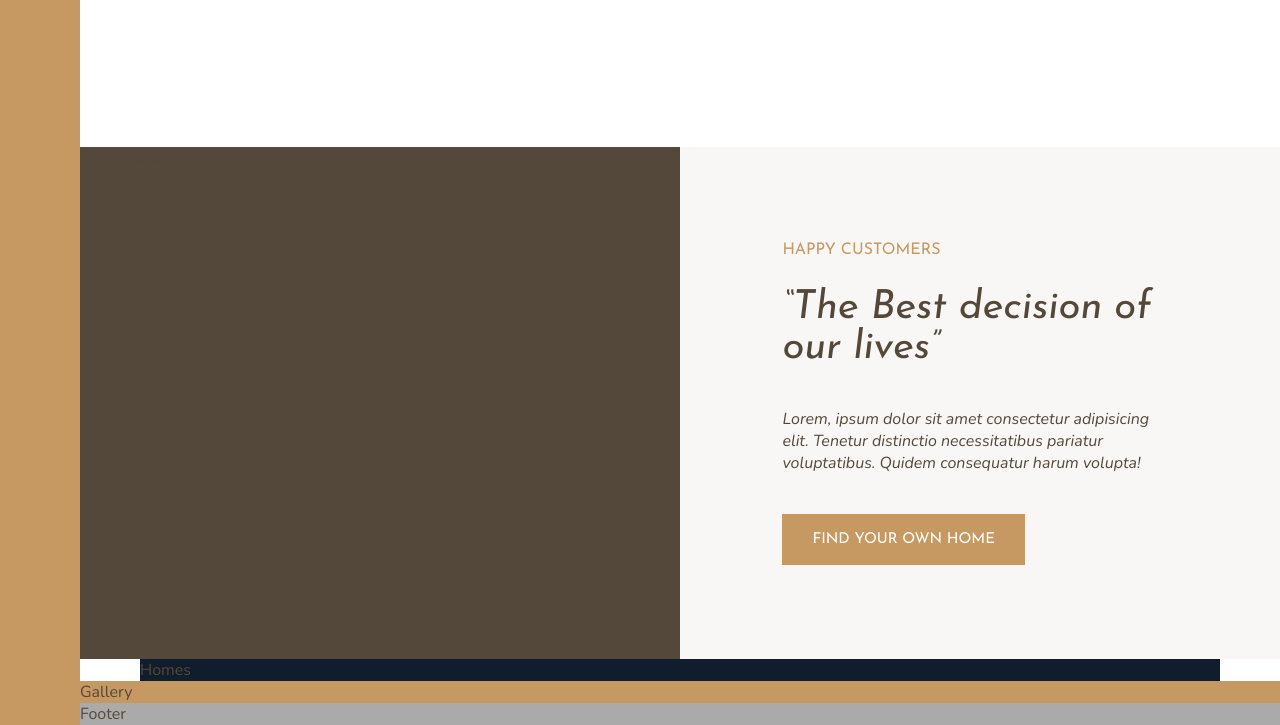
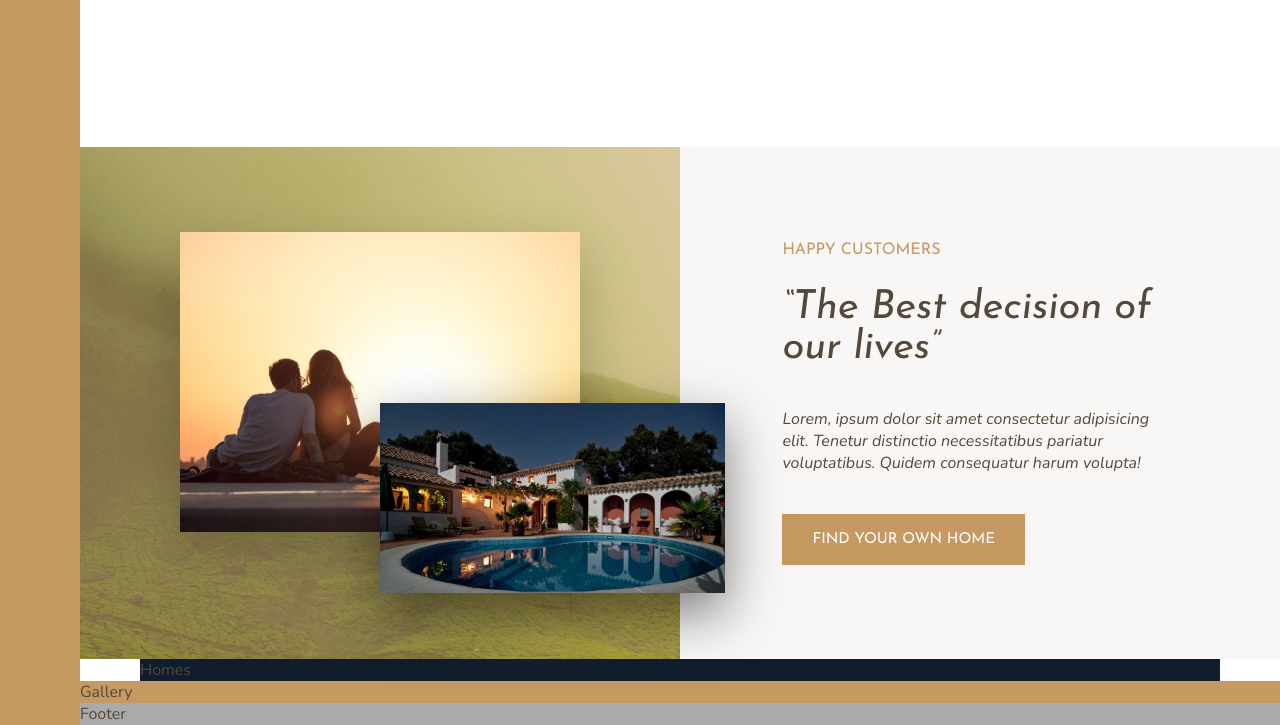
Before and after one commit to diegomouradev/nexter-landing-grid-course, a website: page index.html in a window 1280 px wide. Shown: the part 1103-1828 px from the top of the page. Drawn offline with nearby package versions, Linux system fonts and the light colour scheme.

Commit message:
section picture images complete

```diff
--- a/index.html
+++ b/index.html
@@ -75,7 +75,11 @@
             </div>
         </section>
 
-        <div class="story__picture">Story Picture</div>
+        <div class="story__picture">
+            <img src="img/story-1.jpeg" alt="couple looking into the sunset" class="story__picture--1">
+            <img src="img/story-2.jpeg" alt="home" class="story__picture--2">
+        </div>
+
 
         <div class="story__content">
             <h3 class="heading-3 mb-md">Happy Customers</h3>
--- a/sass/_story.scss
+++ b/sass/_story.scss
@@ -1,9 +1,30 @@
 .story {
 
     &__picture {
-        background-color: $color-grey-dark-1;
+        // background-color: $color-grey-dark-1;
         grid-row: 3 / 4;
-        grid-column: full-start / col-end 5;
+        grid-column: full-start / col-end 4;
+        background-image: linear-gradient(rgba($color-primary, .5), rgba($color-primary, 0.5)), url(../img/back.jpg);
+
+
+        display: grid;
+        grid-template-rows: repeat(6, 1fr);
+        grid-template-columns: repeat(6, 1fr);
+
+        &--1{
+            width: 100%;
+            grid-row: 2 / 6;
+            grid-column: 2 / 6;
+            box-shadow: 0 2rem 5rem rgba(0,0,0,.2);
+        }
+
+        &--2 {
+            width: 115%;
+            grid-row: 4 / 6;
+            grid-column: 4 / 7;
+            z-index: 20;
+            box-shadow: 0 2rem 5rem rgba(0,0,0,.5);
+        }
     }
 
     &__content {
@@ -11,10 +32,13 @@
         grid-row: 3 / 4;
         grid-column: col-start 5 / full-end;
         padding: 6rem 8vw;
-        display: flex;
-        flex-direction: column;
-        justify-content: center;
-        align-items: flex-start;
+        // display: flex;
+        // flex-direction: column;
+        // justify-content: center;
+        // align-items: flex-start;
+        display: grid;
+        align-content: center;
+        justify-items: start;
     }
 
     &__content-text {
```
Also changed, not shown: css/style.css.
